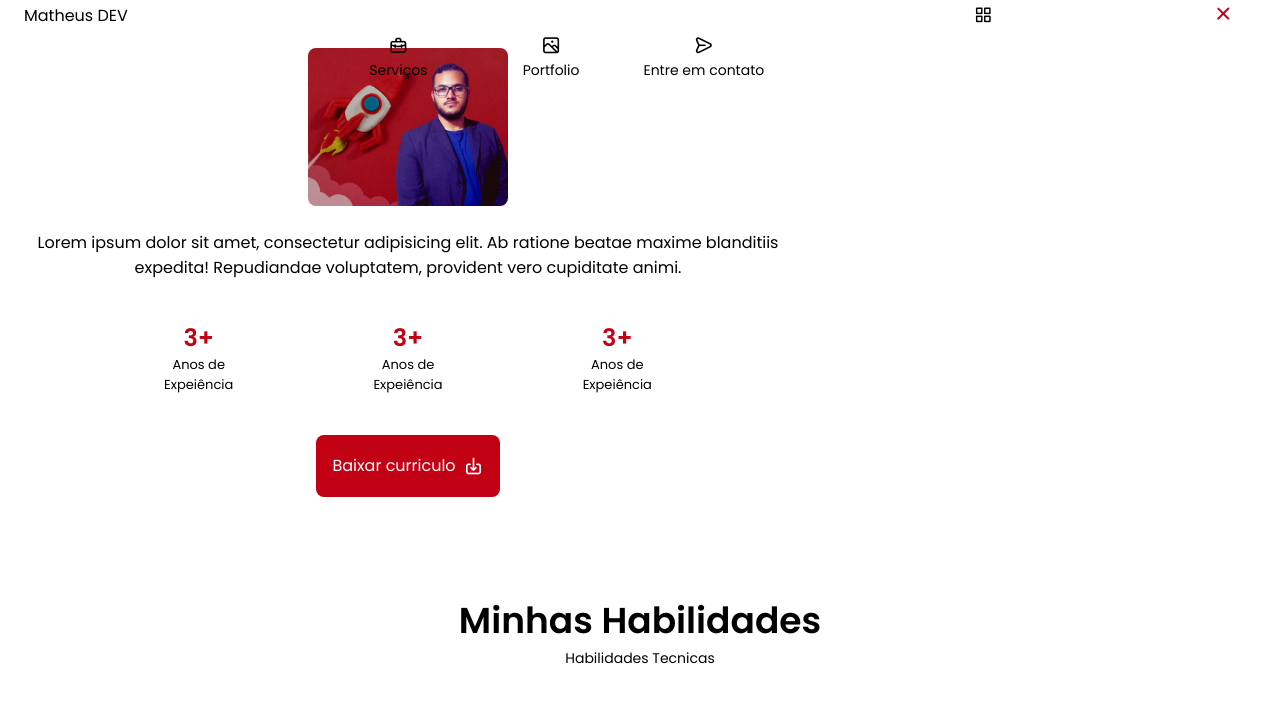
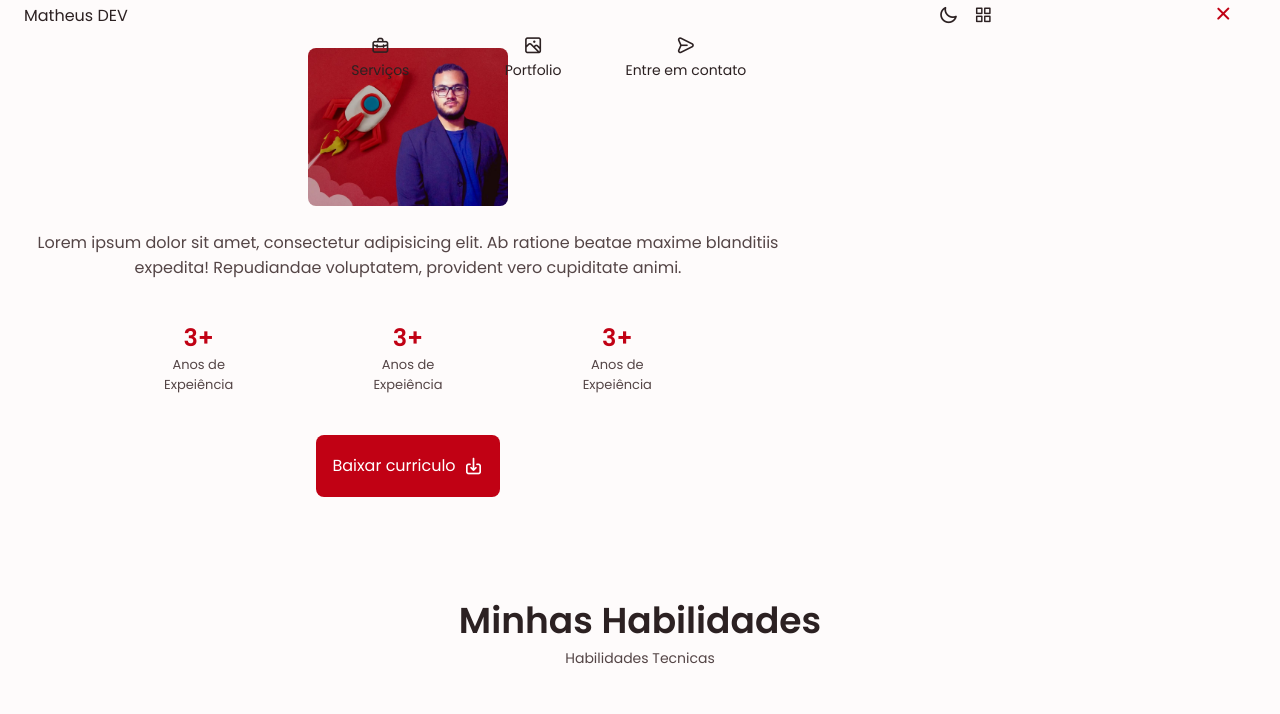
Before and after one commit to Matheus-Ferreira-Dev/Portfolio-Developer, a plain HTML site: page index.html in a window 1280 px wide. Shown: the part 761-1475 px from the top of the page. Drawn offline with nearby package versions, Linux system fonts and the light colour scheme.

Commit message:
alteração nas variaveis

```diff
--- a/assets/css/styles.css
+++ b/assets/css/styles.css
@@ -7,19 +7,18 @@
 
   /*========== Colors ==========*/
   /* Change favorite color */
-  --hue-color: #C20114;
-  /*Purple 250 - Green 142 - Blue 230 - Pink 340*/
+  --hue-color: 354;/*Purple 250 - Green 142 - Blue 230 - Pink 340*/
 
   /* CORES */
-  --first-color: #C20114;
-  --hover-color: #8d0311;
-  --second-color: #0A2239;
-  --thirty-color: #00916E;
+  --first-color: hsl(var(--hue-color), 99%, 38%);
+  --first-color-second: hsl(var(--hue-color), 70%, 38%);
+  --first-color-alt: hsl(var(--hue-color), 75%, 30%);
+  --first-color-lighter: hsl(var(--hue-color), 92%, 75%);
   --color-details: #ffffff;
-  --title-color: #000;
-  --text-color: #000;
+  --title-color:  hsl(var(--hue-color), 15%, 15%);
+  --text-color: hsl(var(--hue-color), 10%, 30%);
   --text-color-light: rgba(39, 39, 39, 0);
-  --input-color: rgba(156, 156, 156, 0.438);
+  --input-color: hsl(var(--hue-color), 41%, 90%);
   --body-color: hsl(var(--hue-color), 60%, 99%);
   --container-color: #fff;
   --scroll-bar-color: hsl(var(--hue-color), 12%, 90%);
@@ -72,10 +71,27 @@
 }
 
 /*========== Variables Dark theme ==========*/
+/* body.dark-theme{
+  /* CORES */
+
 
 
 /*========== Button Dark/Light ==========*/
+.nav__btns{
+  display: flex;
+  align-items: center;
+}
 
+.change-theme{
+  font-size: 1.25rem;
+  color: var(--title-color);
+  margin-right: var(--mb-1);
+  cursor: pointer;
+}
+
+.change-theme:hover{
+  color: var(--first-color)
+}
 
 /*==================== BASE ====================*/
 * {
@@ -346,7 +362,7 @@ img {
 }
 
 .button:hover {
-  background-color: var(--hover-color);
+  background-color: var(--first-color-second);
 }
 
 .button__icon {
@@ -361,7 +377,6 @@ img {
 }
 
 .button--white:hover {
-  background-color: var(--second-color);
   color: #fff;
 }
 
@@ -786,7 +801,7 @@ img {
 }
 
 .project__bg {
-  background-color: var(--hover-color);
+  background-color: var(--first-color-second);
   padding-top: 3rem;
 }
 
@@ -953,7 +968,6 @@ img {
   color: #fff;
 }
 
-
 /*========== SCROLL UP ==========*/
 .scrollup {
   position: fixed;
--- a/assets/js/main.js
+++ b/assets/js/main.js
@@ -163,3 +163,31 @@ function scrollUp() {
 window.addEventListener('scroll', scrollUp)
 
 /*==================== DARK LIGHT THEME ====================*/
+const themeButton = document.getElementById('theme-button')
+const darkTheme = 'dark-theme'
+const iconTheme = 'uil-sun'
+
+// Previously selected topic (if user selected)
+const selectedTheme = localStorage.getItem('selected-theme')
+const selectedIcon = localStorage.getItem('selected-icon')
+
+// We obtain the current theme that the interface has by validating the dark-theme class
+const getCurrentTheme = () => document.body.classList.contains(darkTheme) ? 'dark' : 'light'
+const getCurrentIcon = () => themeButton.classList.contains(iconTheme) ? 'uil-moon' : 'uil-sun'
+
+// We validate if the user previously chose a topic
+if (selectedTheme) {
+  // If the validation is fulfilled, we ask what the issue was to know if we activated or deactivated the dark
+  document.body.classList[selectedTheme === 'dark' ? 'add' : 'remove'](darkTheme)
+  themeButton.classList[selectedIcon === 'uil-moon' ? 'add' : 'remove'](iconTheme)
+}
+
+// Activate / deactivate the theme manually with the button
+themeButton.addEventListener('click', () => {
+    // Add or remove the dark / icon theme
+    document.body.classList.toggle(darkTheme)
+    themeButton.classList.toggle(iconTheme)
+    // We save the theme and the current icon that the user chose
+    localStorage.setItem('selected-theme', getCurrentTheme())
+    localStorage.setItem('selected-icon', getCurrentIcon())
+})
--- a/index.html
+++ b/index.html
@@ -64,6 +64,9 @@
       </div>
 
       <div class="nav__btns">
+        <!-- botão de mudar tema -->
+        <i class="uil uil-moon change-theme" id="theme-button"></i>
+
         <div class="nav__toggle" id="nav-toggle">
           <i class="uil uil-apps"></i>
         </div>
```
